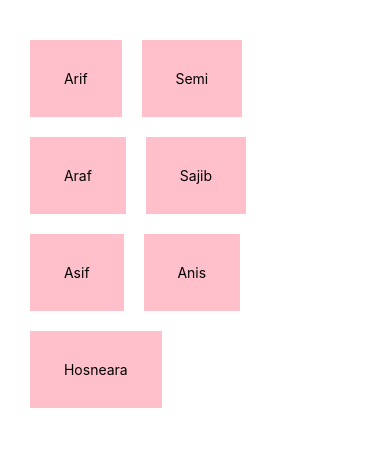
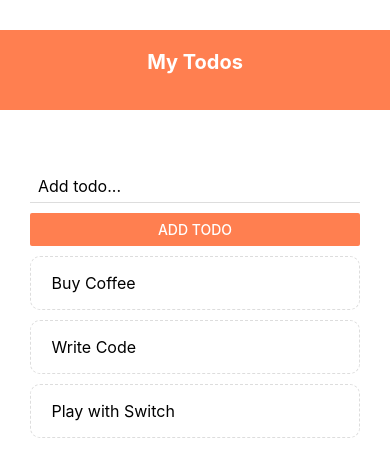
Before and after one commit to a1barif2h/my_first_react_native, a React Native app: screen / in a window 390 px wide. Shown: the top 476 px of the page. Built offline with nearby package versions, Linux system fonts and the light colour scheme.

Commit message:
A mini todo app

```diff
--- a/App.js
+++ b/App.js
@@ -1,55 +1,66 @@
 import React, { useState } from 'react';
-import { FlatList, StyleSheet, Text, TouchableOpacity, View } from 'react-native';
+import { Alert, FlatList, Keyboard, StyleSheet, TouchableWithoutFeedback, View } from 'react-native';
+import AddTodo from './components/AddTodo';
+import Header from './components/Header';
+import TodoItem from './components/TodoItem';
 
 export default function App() {
-  const [peoples, setPeoples] = useState([
-    {name: 'Arif', id: 1},
-    {name: 'Semi', id: 2},
-    {name: 'Araf', id: 3},
-    {name: 'Sajib', id: 4},
-    {name: 'Asif', id: 5},
-    {name: 'Anis', id: 6},
-    {name: 'Hosneara', id: 7},
+  const [todos, setTodos] = useState([
+    {title: 'Buy Coffee', key: 1},
+    {title: 'Write Code ', key: 2},
+    {title: 'Play with Switch', key: 3},
   ])
 
-  const handleRemove = (id) => {
-    console.log(id)
-    setPeoples(prevState => {
-      return prevState.filter(item => item.id != id)
+  const handleRemove = (key) => {
+    setTodos(prevState => {
+      return prevState.filter(item => item.key != key)
     })
   }
+
+  const handleAddTodo = todo => {
+    if(todo && todo.length > 3) {
+      setTodos(prevState => {
+        return [
+          {title: todo, key: Math.random()},
+          ...prevState
+        ]
+      })
+    } else {
+      Alert.alert('Oops!', 'Write Your Todo. Min chars 3.', [{
+        text: 'Understand',
+        onPress: () => console.log('Alert cancel')
+      }])
+    }
+  }
   return (
+    <TouchableWithoutFeedback onPress={() => {
+      Keyboard.dismiss();
+      console.log('Keyboard dismessed')
+    }}>
       <View style={styles.container}>
+        <Header />
+        <View style={styles.content}>
+          <AddTodo handleAddTodo={handleAddTodo} />
           <FlatList
-        numColumns='2'
-        keyExtractor={(item) => item.id}
-        data={peoples}
+          data={todos}
           renderItem={({item}) => (
-          <TouchableOpacity onPress={ () => handleRemove(item.id)}>
-            <View style={styles.list} key={item.key}>
-              <Text> {item.name} </Text>
+            <View style={styles.list}>
+              <TodoItem item={item} handleRemove={handleRemove} />
             </View>
-          </TouchableOpacity>
           )}
         />
         </View>
+      </View>
+    </TouchableWithoutFeedback>
   );
 }
 
 const styles = StyleSheet.create({
   container: {
-    flex: 1,
     backgroundColor: '#fff',
+  },
+  content: {
     marginTop: 20,
-    marginHorizontal: 20
-    // alignItems: 'center',
-    // justifyContent: 'center',
-  },
-  list: {
-    fontSize: 20,
     padding: 30,
-    marginTop: 20,
-    backgroundColor: 'pink',
-    marginHorizontal: 10
   }
 });
--- /dev/null
+++ b/components/AddTodo.js
@@ -0,0 +1,27 @@
+import React, { useState } from 'react';
+import { Button, StyleSheet, TextInput, View } from 'react-native';
+
+export default function AddTodo({handleAddTodo}) {
+    const [newTodo, setNewTodo] = useState('');
+    const handleChange = (val) => {
+        setNewTodo(val)
+    }
+    return (
+        <View>
+            <TextInput onChangeText={handleChange} placeholder='Add todo...' style={styles.input} />
+            <Button onPress={() => handleAddTodo(newTodo)} title='Add Todo' color= 'coral' />
+        </View>
+    )
+}
+
+const styles = StyleSheet.create({
+    input: {
+        marginTop: 10,
+        marginBottom: 10,
+        borderBottomColor: '#ddd',
+        borderBottomWidth: 1,
+        fontSize: 16,
+        paddingHorizontal: 8,
+        paddingVertical: 6
+    }
+})
--- /dev/null
+++ b/components/Header.js
@@ -0,0 +1,25 @@
+import React from 'react';
+import { StyleSheet, Text, View } from 'react-native';
+
+export default function Header() {
+    return (
+        <View style={styles.header}>
+            <Text style={styles.title}>My Todos</Text>
+        </View>
+    );
+};
+
+const styles = StyleSheet.create({
+    header: {
+        height: 80,
+        backgroundColor: 'coral',
+        marginTop: 30,
+        padding: 20
+    },
+    title: {
+        color: '#fff',
+        fontSize: 20,
+        textAlign: 'center',
+        fontWeight: 'bold'
+    }
+})
--- /dev/null
+++ b/components/TodoItem.js
@@ -0,0 +1,22 @@
+import React from 'react'
+import { StyleSheet, Text, TouchableOpacity } from 'react-native'
+
+export default function TodoItem({item, handleRemove}) {
+    return (
+        <TouchableOpacity onPress={() => handleRemove(item.key)}>
+            <Text style={styles.item}> {item.title} </Text>
+        </TouchableOpacity>
+    )
+}
+
+const styles = StyleSheet.create({
+    item: {
+        fontSize: 16,
+        padding: 16,
+        borderWidth: 1,
+        borderColor: '#ddd',
+        borderStyle: 'dashed',
+        borderRadius: 10,
+        marginTop: 10
+    }
+})
```
Lines whose indentation alone changed are shown as unchanged.
